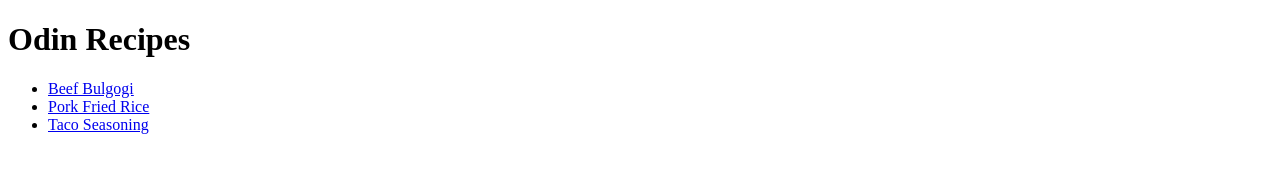
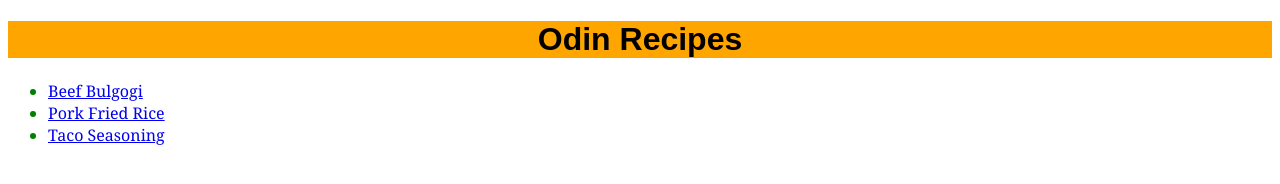
Before and after one commit to justinhcabral/odin-recipes, a plain HTML site: page index.html in a window 1280 px wide. Drawn offline with Linux system fonts and the light colour scheme.

Commit message:
Add css properties to recipe project

```diff
--- a/index.html
+++ b/index.html
@@ -3,10 +3,11 @@
     <head>
         <meta charset="utf-8">
         <title>Odin Recipes</title>
+        <link rel="stylesheet" href="style.css">
     </head>
     <body>
         <h1>Odin Recipes</h1>
-        <ul>
+        <ul class="recipes">
             <li><a href="./recipes/BeefBulgogi.html">Beef Bulgogi</a></li>
             <li><a href="./recipes/PorkFriedRice.html">Pork Fried Rice</a></li>
             <li><a href="./recipes/TacoSeasoning.html">Taco Seasoning</a></li>
--- /dev/null
+++ b/style.css
@@ -0,0 +1,10 @@
+h1 {
+    background-color: orange;
+    color: black;
+    text-align: center;
+    font-family: Arial, Helvetica, sans-serif;
+}
+.recipes{
+    color: green;
+    font-family: Cambria, Cochin, Georgia, Times, 'Times New Roman', serif;
+}
```
Also changed, not shown: recipes/BeefBulgogi.html (+1 -0 lines).
